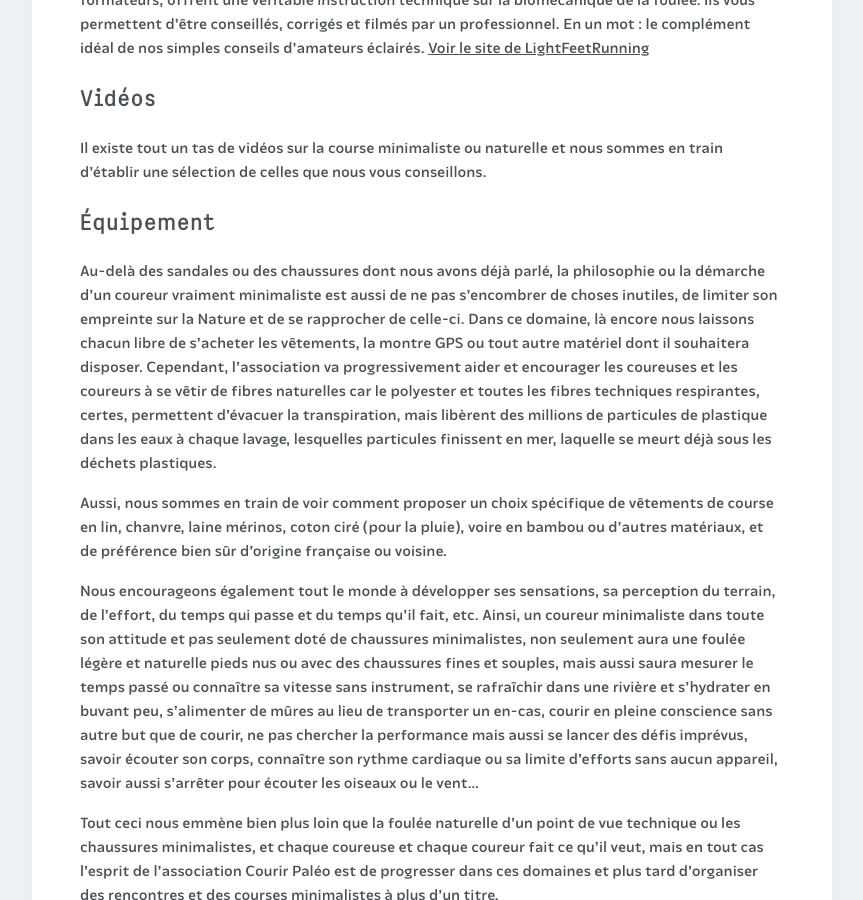
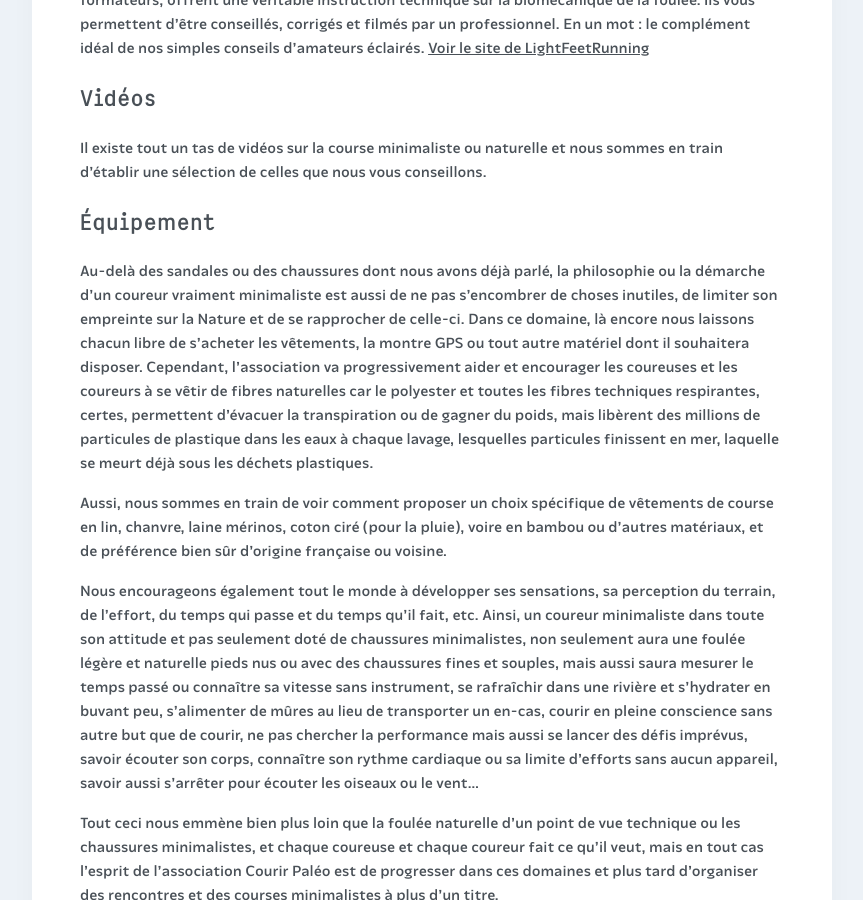
Before and after one commit to courirpaleo/courirpaleo.github.io, a Jekyll site: the page built from _pages/ressources.md, in a window 1280 px wide and 900 px high, scrolled down 7078 px. Shown: the whole window, without its empty margins (208-1071 px from the left). Built offline with Jekyll 4.4.1, drawn with Linux system fonts in a browser that asks for light colours; some web fonts are replaced.

Commit message:
Update ressources.md

```diff
--- a/_pages/ressources.md
+++ b/_pages/ressources.md
@@ -75,7 +75,7 @@
 
 ## Équipement
 Au-delà des sandales ou des chaussures dont nous avons déjà parlé, la philosophie ou la démarche d'un coureur vraiment minimaliste est aussi de ne pas s'encombrer de choses inutiles, de limiter son empreinte sur la Nature et de se rapprocher de celle-ci.
-Dans ce domaine, là encore nous laissons chacun libre de s'acheter les vêtements, la montre GPS ou tout autre matériel dont il souhaitera disposer. Cependant, l'association va progressivement aider et encourager les coureuses et les coureurs à se vêtir de fibres naturelles car le polyester et toutes les fibres techniques respirantes, certes, permettent d'évacuer la transpiration, mais libèrent des millions de particules de plastique dans les eaux à chaque lavage, lesquelles particules finissent en mer, laquelle se meurt déjà sous les déchets plastiques.
+Dans ce domaine, là encore nous laissons chacun libre de s'acheter les vêtements, la montre GPS ou tout autre matériel dont il souhaitera disposer. Cependant, l'association va progressivement aider et encourager les coureuses et les coureurs à se vêtir de fibres naturelles car le polyester et toutes les fibres techniques respirantes, certes, permettent d'évacuer la transpiration ou de gagner du poids, mais libèrent des millions de particules de plastique dans les eaux à chaque lavage, lesquelles particules finissent en mer, laquelle se meurt déjà sous les déchets plastiques.
 
 Aussi, nous sommes en train de voir comment proposer un choix spécifique de vêtements de course en lin, chanvre, laine mérinos, coton ciré (pour la pluie), voire en bambou ou d'autres matériaux, et de préférence bien sûr d'origine française ou voisine.
 
```
